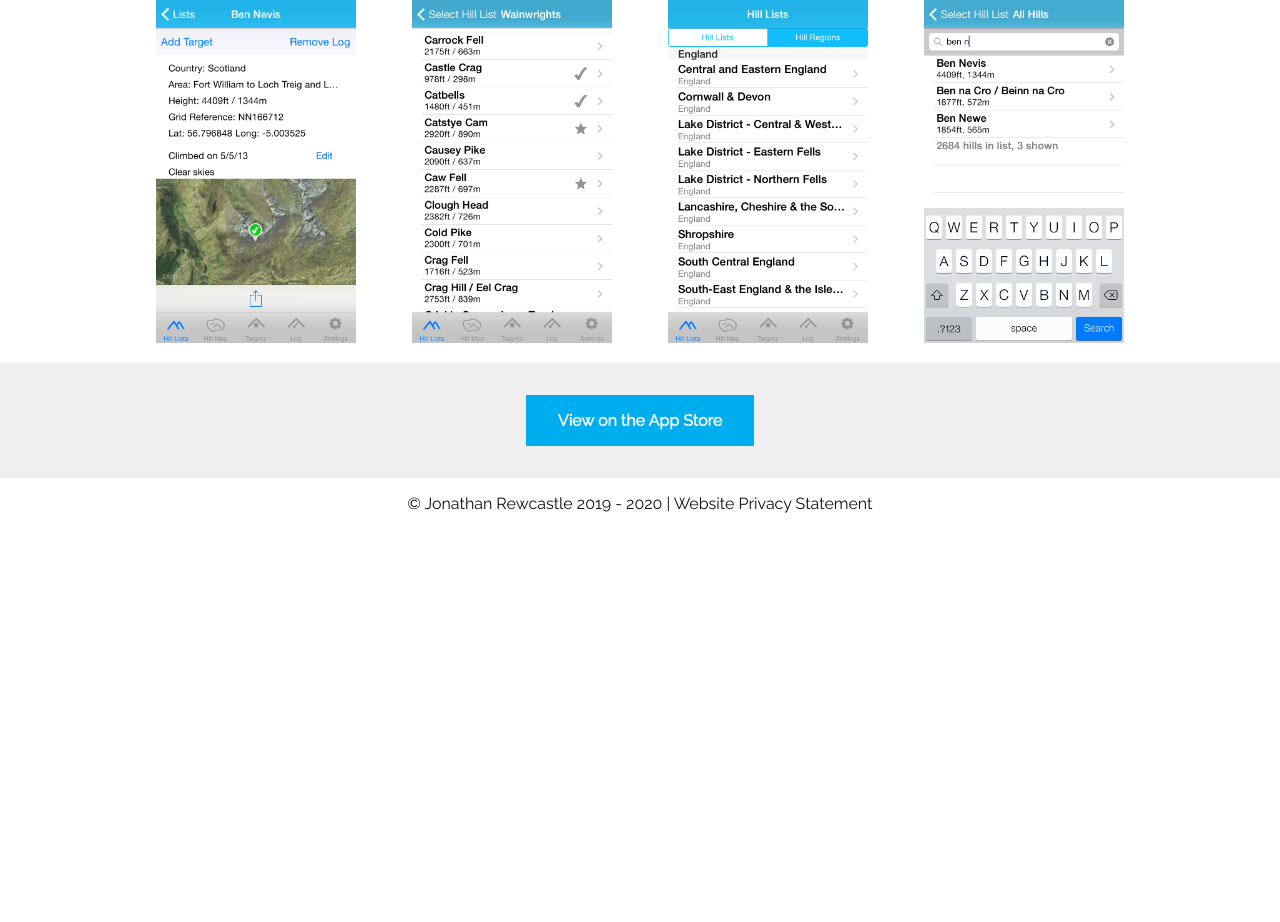
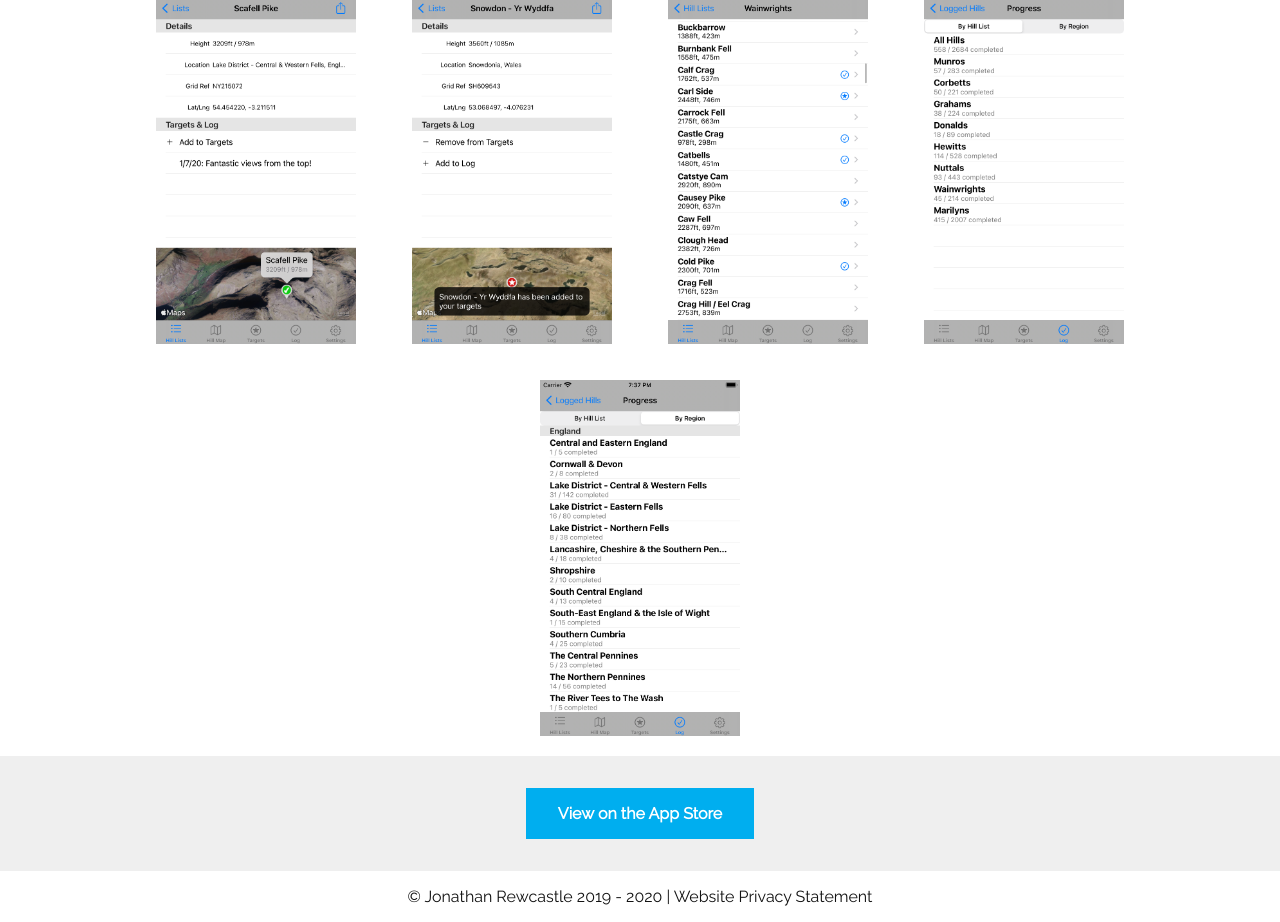
Before and after one commit to jrew-home/apps.jonathanrewcastle.co.uk, a Jekyll site: the page built from apps/mypeaks.html, in a window 1280 px wide. Shown: the part 947-1869 px from the top of the page. Built offline with Jekyll 4.4.1, drawn with Linux system fonts in a browser that asks for light colours; before the commit the page ends 1476 px from its top, so only the background shows below that.

Commit message:
Update assets for MyPeaks and Lake District Hills

```diff
--- a/apps/lakedistricthills.html
+++ b/apps/lakedistricthills.html
@@ -50,7 +50,6 @@
     <article class="screenshot"><img src="/assets/{{page.mediaPath}}/screens/3.png"></article>
     <article class="screenshot"><img src="/assets/{{page.mediaPath}}/screens/4.png"></article>
     <article class="screenshot"><img src="/assets/{{page.mediaPath}}/screens/5.png"></article>
-    <article class="screenshot"><img src="/assets/{{page.mediaPath}}/screens/6.png"></article>
   </article>
 </section>
 <section class="banner">
--- a/apps/mypeaks.html
+++ b/apps/mypeaks.html
@@ -52,6 +52,7 @@
     <article class="screenshot"><img src="/assets/{{page.mediaPath}}/screens/3.png"></article>
     <article class="screenshot"><img src="/assets/{{page.mediaPath}}/screens/4.png"></article>
     <article class="screenshot"><img src="/assets/{{page.mediaPath}}/screens/5.png"></article>
+    <article class="screenshot"><img src="/assets/{{page.mediaPath}}/screens/6.png"></article>
   </article>
 </section>
 <section class="banner">
```
Also changed, not shown: assets/lakedistricthills/screens/5.png, assets/lakedistricthills/screens/6.png (deleted), assets/mypeaks/screens/2.png, assets/mypeaks/screens/3.png, assets/mypeaks/screens/4.png, assets/mypeaks/screens/5.png, assets/mypeaks/screens/6.png (added), 5 other files.
